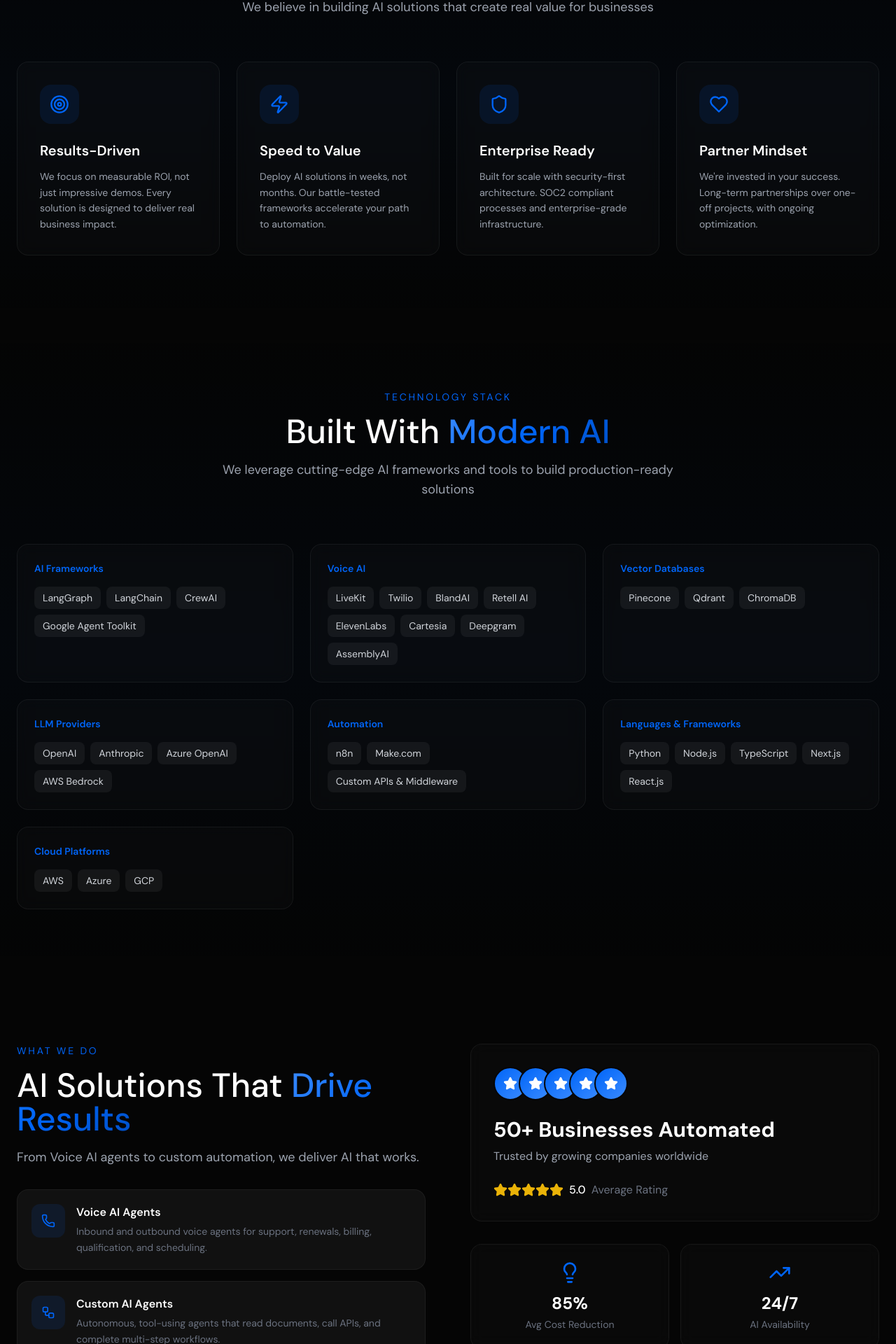
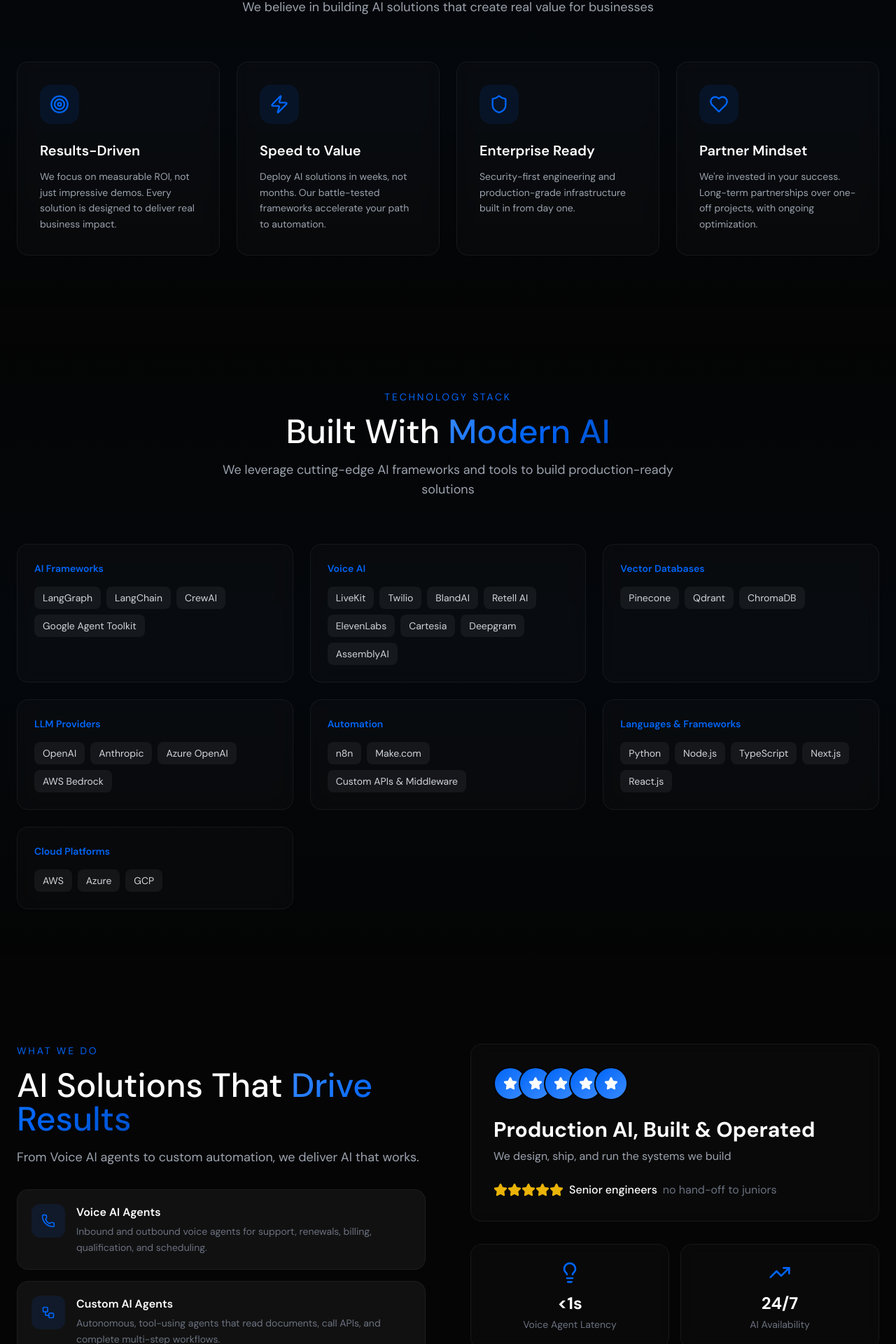
Before and after one commit to aivoranext/aivoranext-website, a Next.js app: page /about in a window 1280 px wide. Shown: the part 2064-3984 px from the top of the page at 70% size. Built offline with nearby package versions, Linux system fonts and the light colour scheme.

Commit message:
fix: remove unprovable compliance claim and align About stats

```diff
--- a/app/about/page.js
+++ b/app/about/page.js
@@ -81,7 +81,7 @@
   {
     icon: Shield,
     title: "Enterprise Ready",
-    description: "Built for scale with security-first architecture. SOC2 compliant processes and enterprise-grade infrastructure."
+    description: "Security-first engineering and production-grade infrastructure built in from day one."
   },
   {
     icon: Heart,
@@ -93,7 +93,7 @@
 // Team expertise - Real metrics from founder's portfolio
 const expertise = [
   { label: "Years Building AI", value: "8+" },
-  { label: "Production Systems Shipped", value: "5" },
+  { label: "Production AI Systems Shipped", value: "5" },
   { label: "End-to-End Model", value: "Build + Operate" },
 ];
 
@@ -515,16 +515,16 @@
                     ))}
                   </div>
                 </div>
-                <div className="text-3xl font-bold text-white mb-2">50+ Businesses Automated</div>
-                <p className="text-gray-400 mb-6">Trusted by growing companies worldwide</p>
+                <div className="text-3xl font-bold text-white mb-2">Production AI, Built &amp; Operated</div>
+                <p className="text-gray-400 mb-6">We design, ship, and run the systems we build</p>
                 <div className="flex items-center gap-2">
                   <div className="flex">
                     {[1, 2, 3, 4, 5].map((i) => (
                       <Star key={i} className="w-5 h-5 text-yellow-500 fill-current" />
                     ))}
                   </div>
-                  <span className="text-white font-medium">5.0</span>
-                  <span className="text-gray-500">Average Rating</span>
+                  <span className="text-white font-medium">Senior engineers</span>
+                  <span className="text-gray-500">no hand-off to juniors</span>
                 </div>
               </motion.div>
 
@@ -538,8 +538,8 @@
                   className="glass-card rounded-2xl p-6 text-center border border-white/5"
                 >
                   <Lightbulb className="w-8 h-8 text-[#0065F8] mx-auto mb-3" />
-                  <div className="text-2xl font-bold text-white mb-1">85%</div>
-                  <div className="text-gray-500 text-sm">Avg Cost Reduction</div>
+                  <div className="text-2xl font-bold text-white mb-1">&lt;1s</div>
+                  <div className="text-gray-500 text-sm">Voice Agent Latency</div>
                 </motion.div>
                 <motion.div
                   initial={{ opacity: 0, y: 20 }}
```
Also changed, not shown: lib/content.js.
